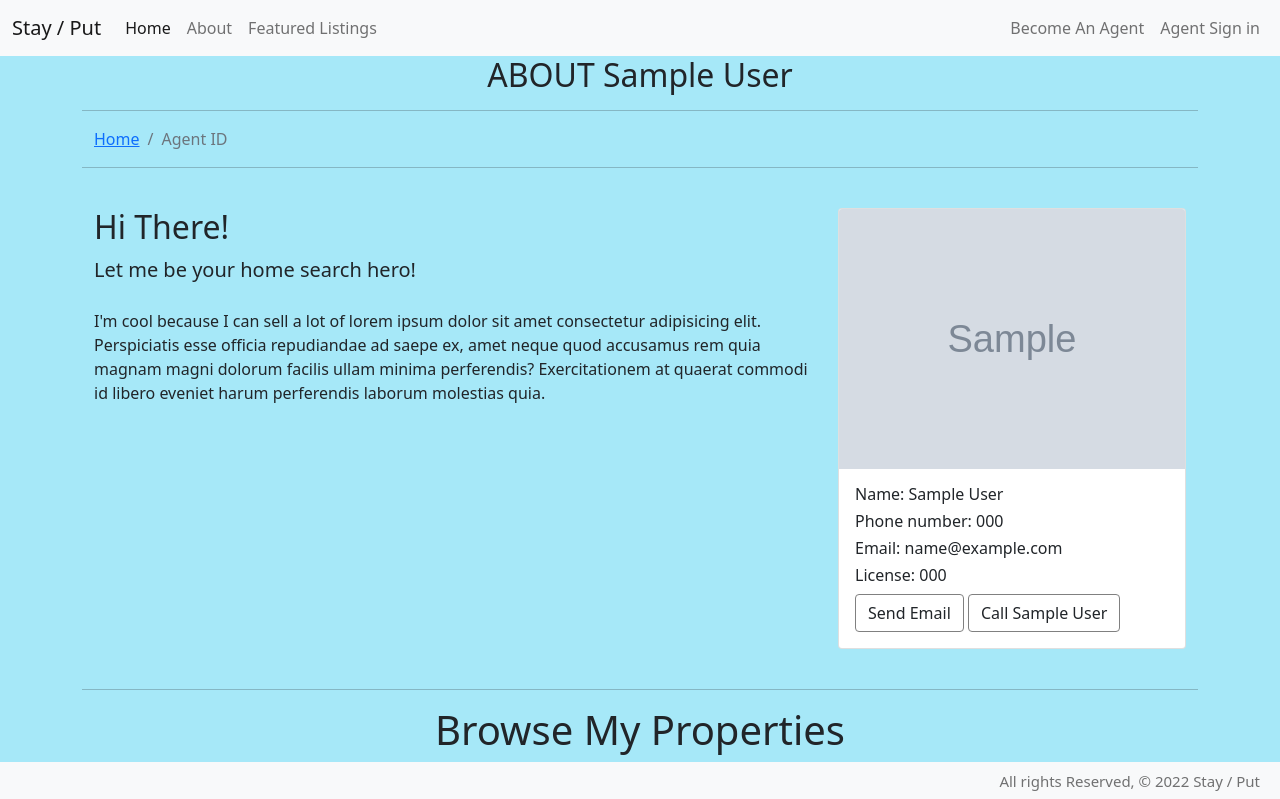
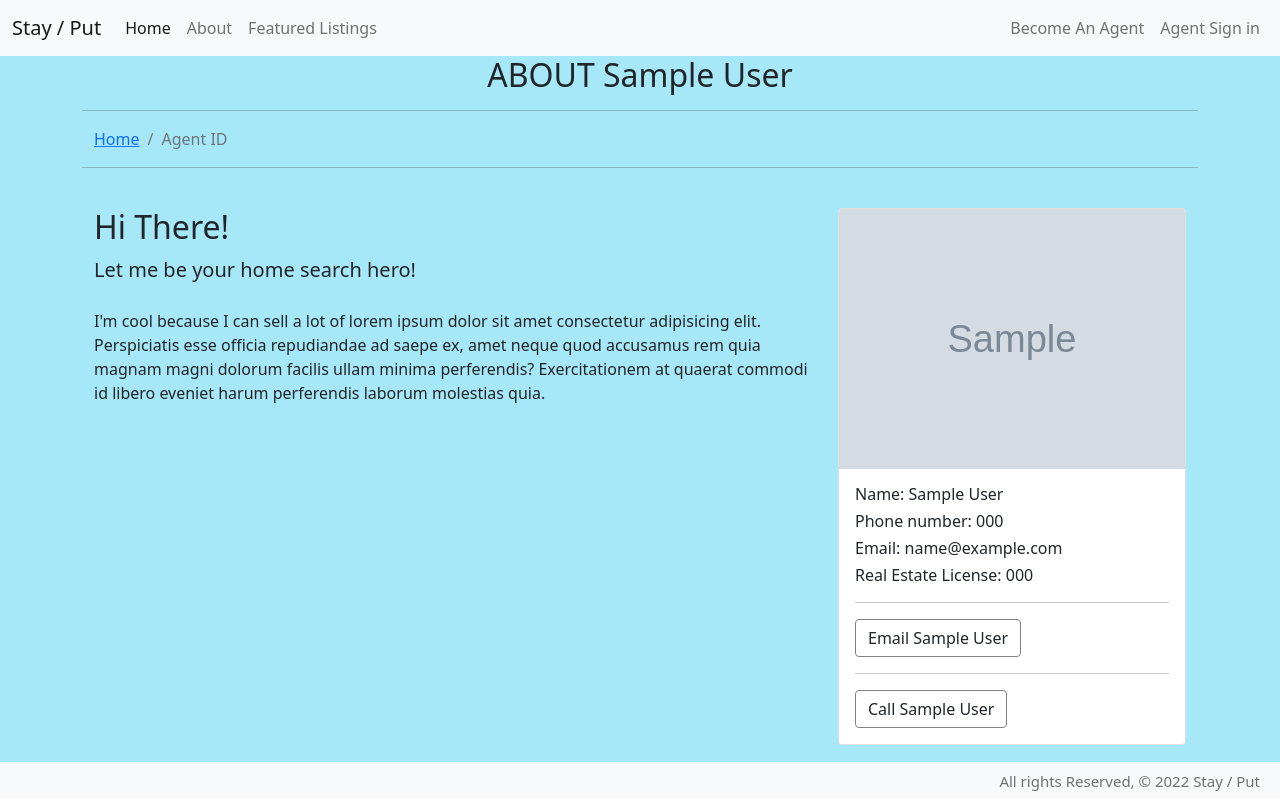
Before and after one commit to Reidwids/Stay-Put, a Django app: page /agent/1/detail/ in a window 1280 px wide. Shown: the top 799 px of the page. Run offline with Django 4.2, Linux system fonts and the light colour scheme; tables that the repository leaves empty hold one stand-in row (values such as "Sample post"); grey boxes marked "Sample" are stand-in pictures.

Commit message:
button formating on agent detail page

```diff
--- a/main_app/templates/agent/detail.html
+++ b/main_app/templates/agent/detail.html
@@ -46,8 +46,10 @@
               <h6>Name: {{agent}}</h6>
               <h6>Phone number: {{agent.phoneNumber}}</h6>
               <h6>Email: {{agent.email}}</h6>
-              <h6>License: {{agent.licenseNumber}}</h6>
-              <a class = 'btn mvpButt' href="mailto:{{agent.email}}?subject=Real estate inquirey">Send Email</a>
+              <h6>Real Estate License: {{agent.licenseNumber}}</h6>
+              <hr>
+              <a class = 'btn mvpButt' href="mailto:{{agent.email}}?subject=Real estate inquirey">Email {{agent}}</a>
+              <hr>
               <a class = 'btn mvpButt' href="tel:{{agent.phoneNumber}}">Call {{agent}}</a>
             </div>
           </div>
```
